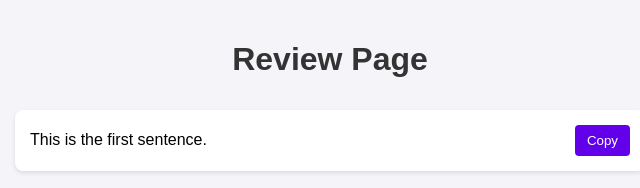
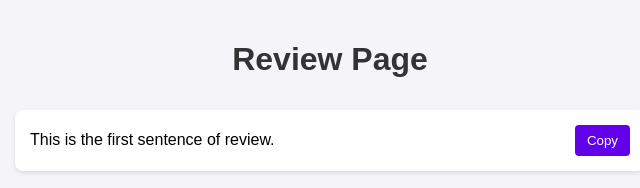
Before and after one commit to AswinKumar1807/ReviewPage, a plain HTML site: page index.html in a window 1280 px wide. Shown: the top 188 px of the page, 310-950 px from the left. Drawn offline with Linux system fonts and the light colour scheme.

Commit message:
changes of string

```diff
--- a/index.html
+++ b/index.html
@@ -66,7 +66,7 @@
 <body>
     <h1>Review Page</h1>
     <div class="sentence">
-        <p id="sentence1">This is the first sentence.</p>
+        <p id="sentence1">This is the first sentence of review.</p>
         <button onclick="copyText('sentence1', this)">Copy</button>
     </div>
     <div class="sentence">
```
